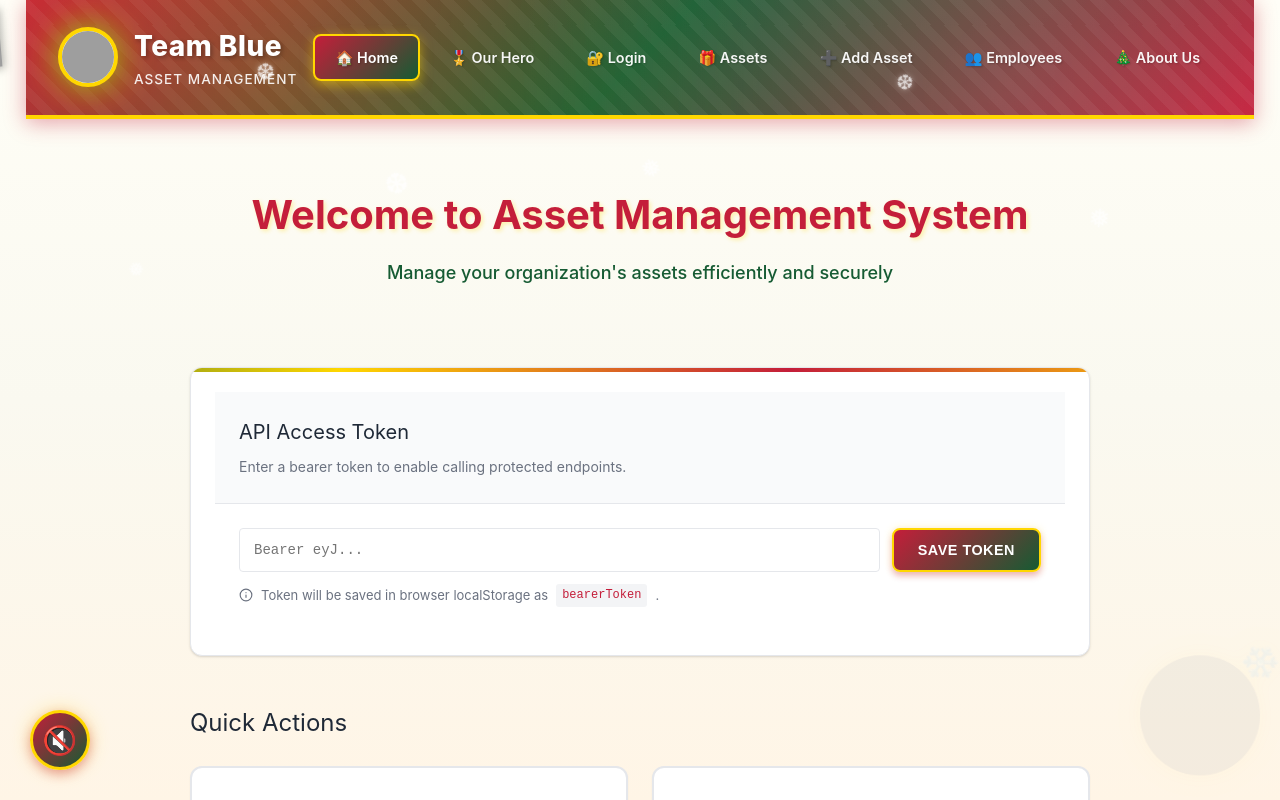
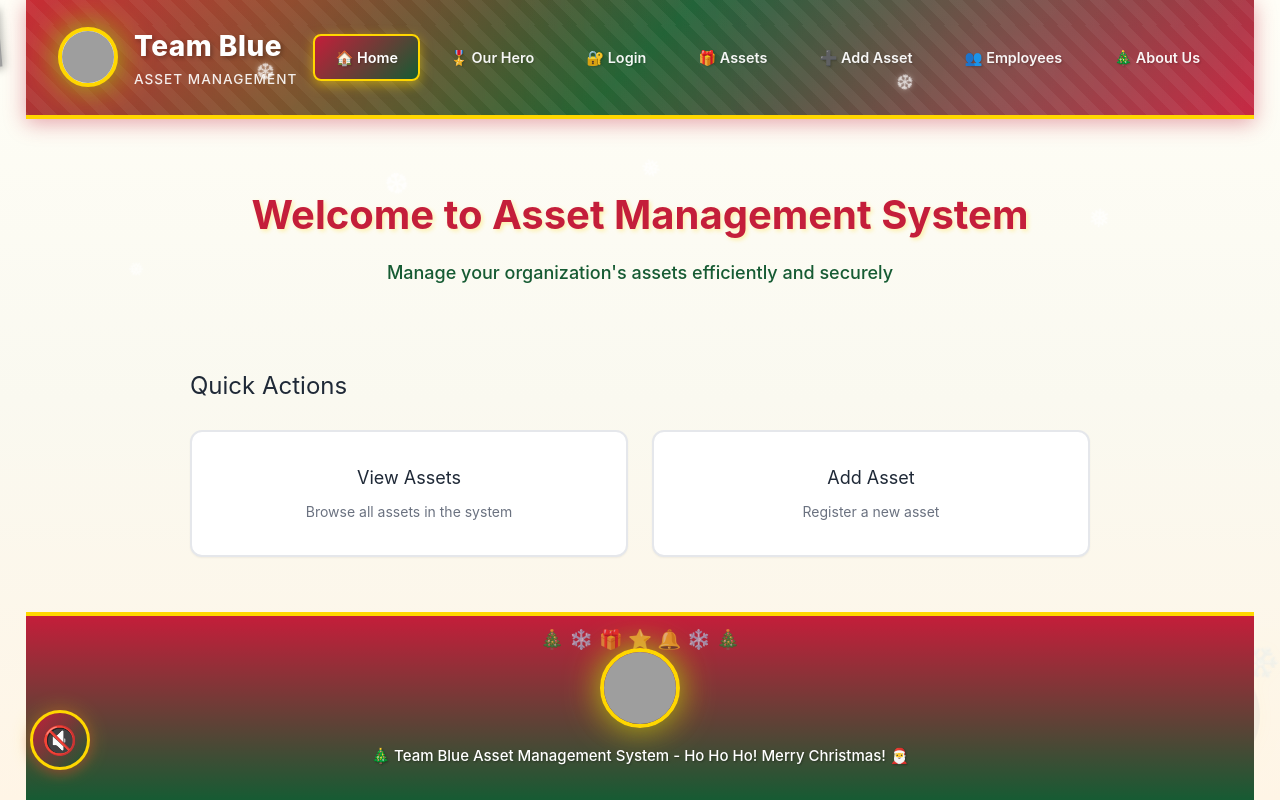
Before and after one commit to cwarstler24/NextGenTeamBlue, a Vue app in the folder frontend/: page / in a window 1280 px wide. Shown: the top 800 px of the page. Built offline with nearby package versions, Linux system fonts and the light colour scheme; grey boxes are pictures that could not be loaded.

Commit message:
Remove api token from home page

```diff
--- a/frontend/src/views/HomeView.vue
+++ b/frontend/src/views/HomeView.vue
@@ -21,34 +21,6 @@ function saveToken() {
       <h1>Welcome to Asset Management System</h1>
       <p>Manage your organization's assets efficiently and securely</p>
     </div>
-
-    <section class="token-section">
-      <div class="card">
-        <div class="card-header">
-          <h2>API Access Token</h2>
-          <p>Enter a bearer token to enable calling protected endpoints.</p>
-        </div>
-        <div class="card-body">
-          <div class="input-group">
-            <input v-model="token" type="text" placeholder="Bearer eyJ..." class="token-input">
-            <button class="btn-primary" @click="saveToken">
-              Save Token
-            </button>
-          </div>
-          <small class="help-text">
-            <svg
-              xmlns="http://www.w3.org/2000/svg" width="14" height="14" viewBox="0 0 24 24"
-              fill="none" stroke="currentColor" stroke-width="2" stroke-linecap="round"
-              stroke-linejoin="round">
-              <circle cx="12" cy="12" r="10" />
-              <line x1="12" y1="16" x2="12" y2="12" />
-              <line x1="12" y1="8" x2="12.01" y2="8" />
-            </svg>
-            Token will be saved in browser localStorage as <code>bearerToken</code>.
-          </small>
-        </div>
-      </div>
-    </section>
 
     <section class="quick-actions">
       <h2>Quick Actions</h2>
```
